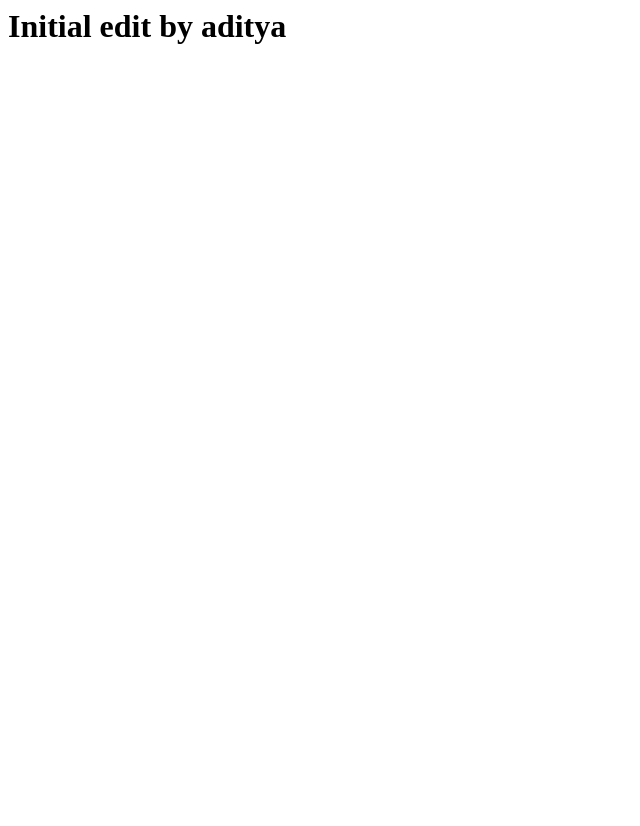
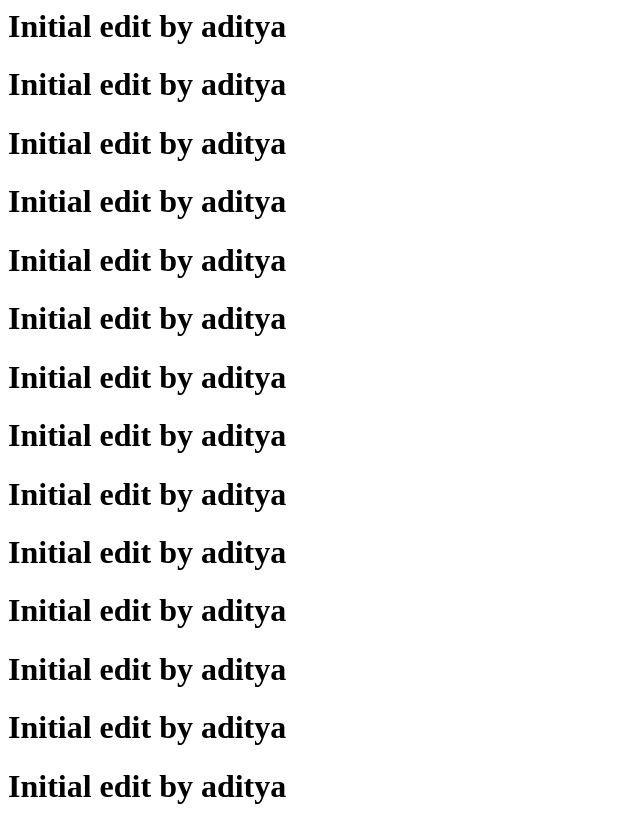
Before and after one commit to maddevil007/gittestx, a plain HTML site: page index.html in a window 1280 px wide. Shown: the whole page, without its empty margins (0-640 px from the left). Before the commit the page ends 800 px from the top, so only its background shows below. Drawn offline with Linux system fonts and the light colour scheme.

Commit message:
this is the 2 and commit

```diff
--- a/index.html
+++ b/index.html
@@ -1 +1,12 @@
 <h1>Initial edit by aditya</h1>
+<h1>Initial edit by aditya</h1>
+<h1>Initial edit by aditya</h1><h1>Initial edit by aditya</h1><h1>Initial edit by aditya</h1>
+<h1>Initial edit by aditya</h1>
+<h1>Initial edit by aditya</h1>
+<h1>Initial edit by aditya</h1>
+<h1>Initial edit by aditya</h1>
+<h1>Initial edit by aditya</h1>
+<h1>Initial edit by aditya</h1>
+<h1>Initial edit by aditya</h1>
+<h1>Initial edit by aditya</h1>
+<h1>Initial edit by aditya</h1>
```
